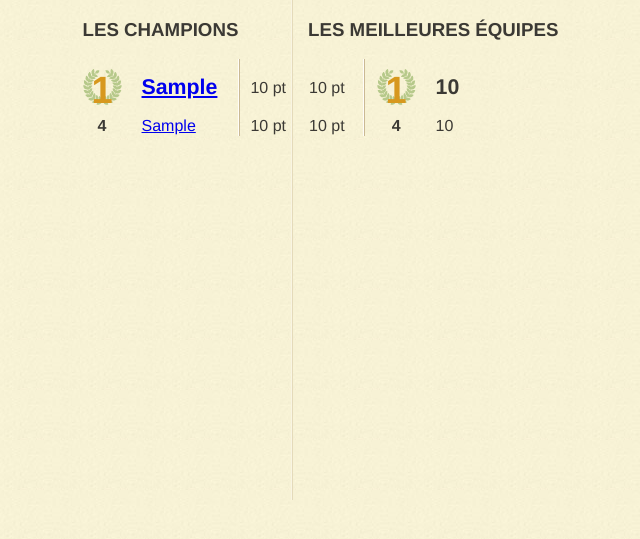
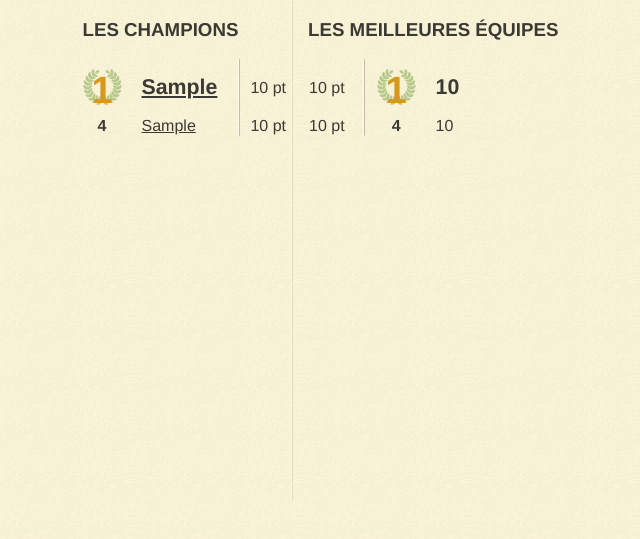
Before and after one commit to yanncoupin/pingpongarena, a Django app: template client/templates/pages/index.html in a window 1280 px wide. Shown: the part 210-749 px from the top of the page, without its empty margins (348-988 px from the left). Run offline with Django 3.2, Linux system fonts and the light colour scheme; the template is opened without the code that fills it: most values are stand-ins (such as "Sample title", 1, 10 or a date in 2020).

Commit message:
Fix the link color ’cause they’re fugly!

```diff
--- a/client/static/css/main.css
+++ b/client/static/css/main.css
@@ -108,6 +108,11 @@ font-family: helvetica, arial, sans-serif;
 {
     font-size: 38px;
     height: 1.5em;
+}
+
+#singles a
+{
+    color: #3B3934;
 }
 
 .champion .name
```
